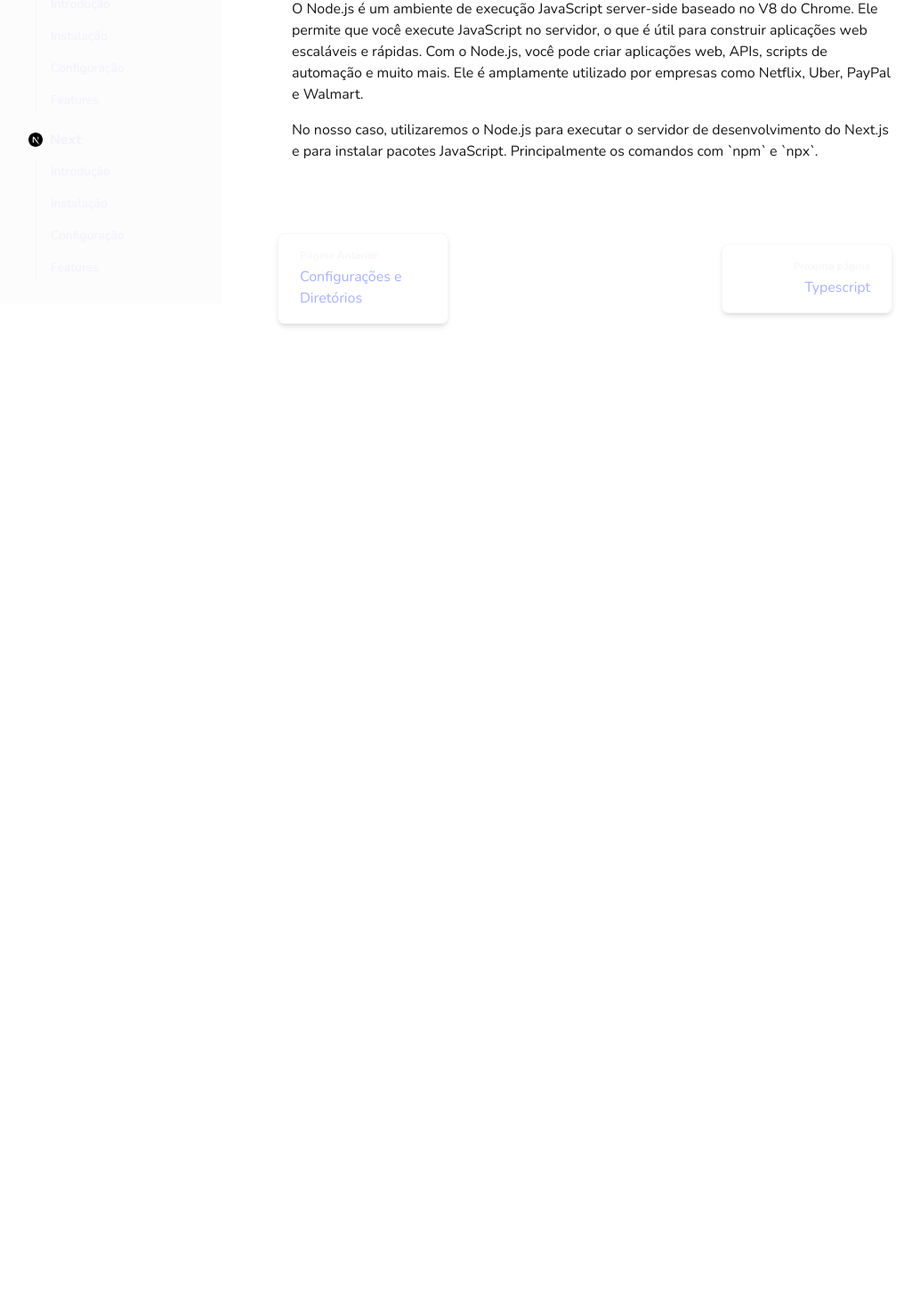
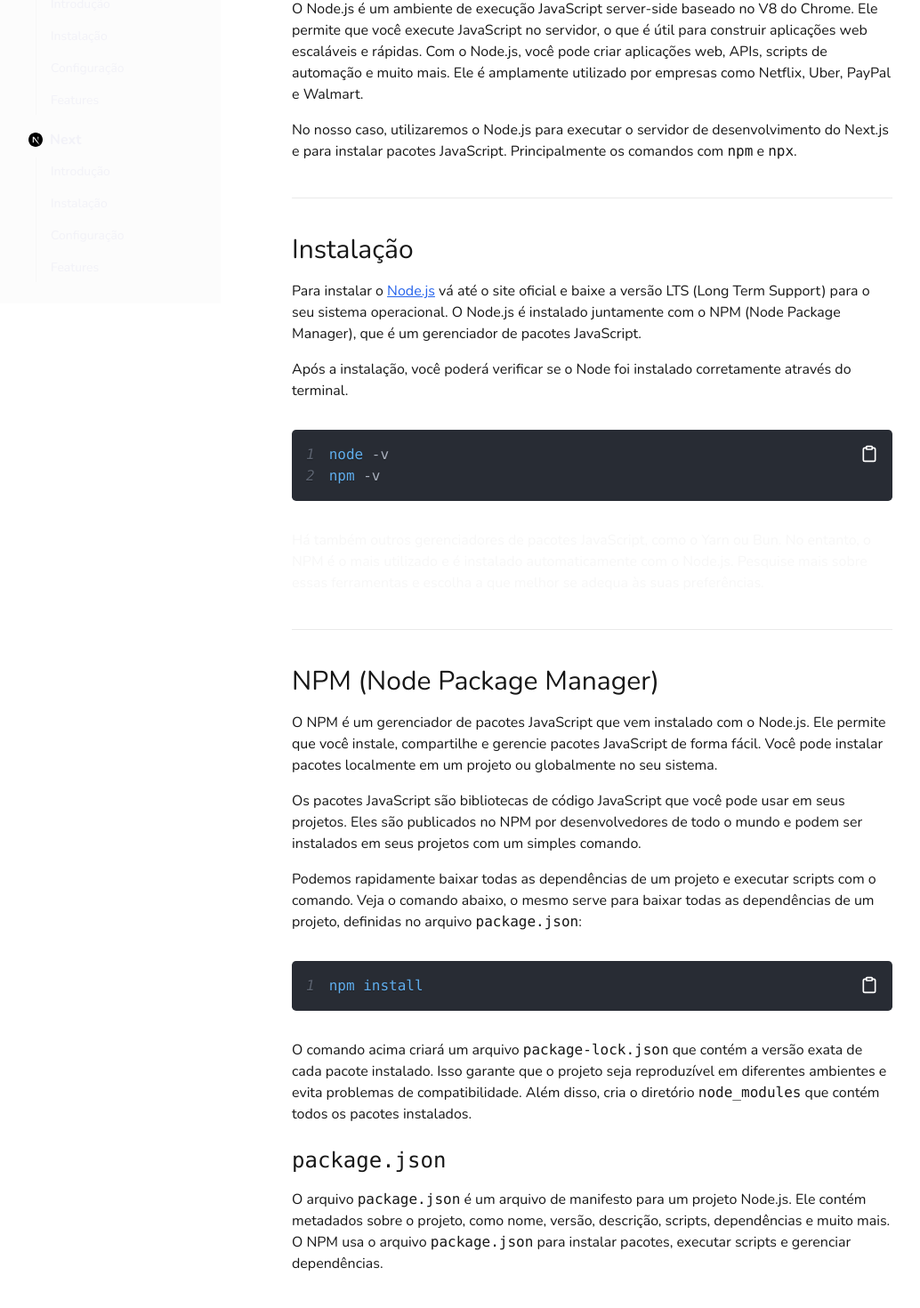
Before and after one commit to PepeuFBV/tech-guide, a Next.js app: page /node in a window 1280 px wide. Shown: the part 459-1929 px from the top of the page at 89% size, without its empty margins (8-1042 px from the left). Before the commit the page ends 881 px from the top, so only its background shows below. Built offline with nearby package versions, Linux system fonts and the light colour scheme.

Commit message:
feat(node): continued node page

```diff
--- a/src/app/(subsection)/node/page.tsx
+++ b/src/app/(subsection)/node/page.tsx
@@ -2,7 +2,9 @@ import React from 'react'
 import PathDisplay from '@/components/core/path-display'
 import PageIndex from '@/components/core/page-index/page-index'
 import { Divider } from '@/components/ui/divider'
+import VisitLink from '@/components/ui/visit-link'
 import type { Topic } from '@/types/topic'
+import { CodeArea } from '@/components/ui/code-area'
 
 const topics: Topic[] = [
     { title: 'Introdução', href: 'introduction' },
@@ -14,6 +16,10 @@ const topics: Topic[] = [
 ]
 
 export default function Node() {
+
+    const code = [`node -v
+npm -v`]
+
     return (
         <div className='w-full h-full flex items-start justify-start md:space-x-10'>
             <div className='w-full md:w-[75%] lg:w-[80%] mt-5 md:mt-0 flex flex-col justify-center space-y-3 px-3 md:px-10'>
@@ -28,7 +34,35 @@ export default function Node() {
                     <div className='flex flex-col space-y-4'>
                         <h2 id='what-is-node' className='text-3xl'>O que é?</h2>
                         <p>O Node.js é um ambiente de execução JavaScript server-side baseado no V8 do Chrome. Ele permite que você execute JavaScript no servidor, o que é útil para construir aplicações web escaláveis e rápidas. Com o Node.js, você pode criar aplicações web, APIs, scripts de automação e muito mais. Ele é amplamente utilizado por empresas como Netflix, Uber, PayPal e Walmart.</p>
-                        <p>No nosso caso, utilizaremos o Node.js para executar o servidor de desenvolvimento do Next.js e para instalar pacotes JavaScript. Principalmente os comandos com `npm` e `npx`.</p>
+                        <p>No nosso caso, utilizaremos o Node.js para executar o servidor de desenvolvimento do Next.js e para instalar pacotes JavaScript. Principalmente os comandos com <code>npm</code> e <code>npx</code>.</p>
+                    </div>
+                    <Divider variant='horizontal' color='secondary' className='w-full' />
+                    <div className='flex flex-col space-y-6'>
+                        <div className='flex flex-col space-y-4'>
+                            <h3 id='installation' className='text-3xl'>Instalação</h3>
+                            <p>Para instalar o <VisitLink href='https://nodejs.org/en' rel='noopener' target='_blank'>Node.js</VisitLink> vá até o site oficial e baixe a versão LTS (Long Term Support) para o seu sistema operacional. O Node.js é instalado juntamente com o NPM (Node Package Manager), que é um gerenciador de pacotes JavaScript.</p>
+                            <p>Após a instalação, você poderá verificar se o Node foi instalado corretamente através do terminal.</p>
+                        </div>
+                        <CodeArea code={code[0]} language='bash' />
+                        <p className='text-secondary'>Há também outros gerenciadores de pacotes JavaScript, como o Yarn ou Bun. No entanto, o NPM é o mais utilizado e é instalado automaticamente com o Node.js. Pesquise mais sobre essas ferramentas e escolha a que melhor se adequa às suas preferências.</p>
+                    </div>
+                    <Divider variant='horizontal' color='secondary' className='w-full' />
+                    <div className='flex flex-col space-y-6'>
+                        <div className='flex flex-col space-y-4'>
+                            <h2 id='npm' className='text-3xl'>NPM (Node Package Manager)</h2>
+                            <p>O NPM é um gerenciador de pacotes JavaScript que vem instalado com o Node.js. Ele permite que você instale, compartilhe e gerencie pacotes JavaScript de forma fácil. Você pode instalar pacotes localmente em um projeto ou globalmente no seu sistema.</p>
+                            <p>Os pacotes JavaScript são bibliotecas de código JavaScript que você pode usar em seus projetos. Eles são publicados no NPM por desenvolvedores de todo o mundo e podem ser instalados em seus projetos com um simples comando.</p>
+                            <p>Podemos rapidamente baixar todas as dependências de um projeto e executar scripts com o comando. Veja o comando abaixo, o mesmo serve para baixar todas as dependências de um projeto, definidas no arquivo <code>package.json</code>:</p>
+                        </div>
+                        <CodeArea code={`npm install`} language='bash' />
+                        <div className='flex flex-col space-y-4'>
+                            <p>O comando acima criará um arquivo <code>package-lock.json</code> que contém a versão exata de cada pacote instalado. Isso garante que o projeto seja reproduzível em diferentes ambientes e evita problemas de compatibilidade. Além disso, cria o diretório <code>node_modules</code> que contém todos os pacotes instalados.</p>
+                        </div>
+                        <div className='flex flex-col space-y-4'>
+                            <h3 className='text-2xl'><code>package.json</code></h3>
+                            <p>O arquivo <code>package.json</code> é um arquivo de manifesto para um projeto Node.js. Ele contém metadados sobre o projeto, como nome, versão, descrição, scripts, dependências e muito mais. O NPM usa o arquivo <code>package.json</code> para instalar pacotes, executar scripts e gerenciar dependências.</p>
+
+                        </div>
                     </div>
                 </div>
             </div>
```
